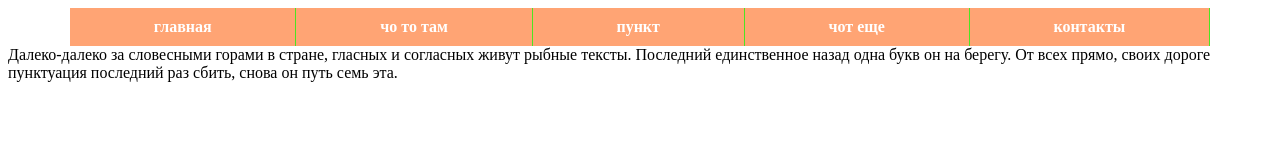
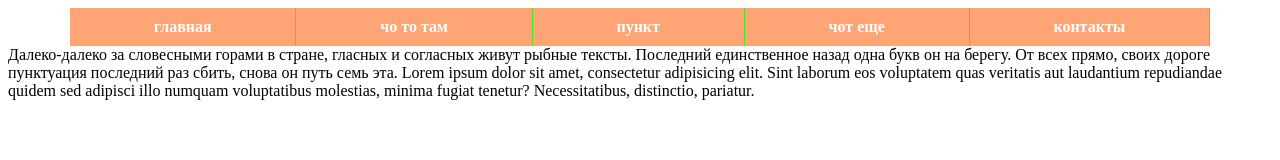
Before and after one commit to AnastasiyaNikulina/CSS, a plain HTML site: page index2.html in a window 1280 px wide. Drawn offline with Linux system fonts and the light colour scheme.

Commit message:
new branch

```diff
--- a/index2.html
+++ b/index2.html
@@ -31,5 +31,6 @@
 		</div>
 	</div>
 	Далеко-далеко за словесными горами в стране, гласных и согласных живут рыбные тексты. Последний единственное назад одна букв он на берегу. От всех прямо, своих дороге пунктуация последний раз сбить, снова он путь семь эта.
+	Lorem ipsum dolor sit amet, consectetur adipisicing elit. Sint laborum eos voluptatem quas veritatis aut laudantium repudiandae quidem sed adipisci illo numquam voluptatibus molestias, minima fugiat tenetur? Necessitatibus, distinctio, pariatur.
 </body>
 </html>
```
